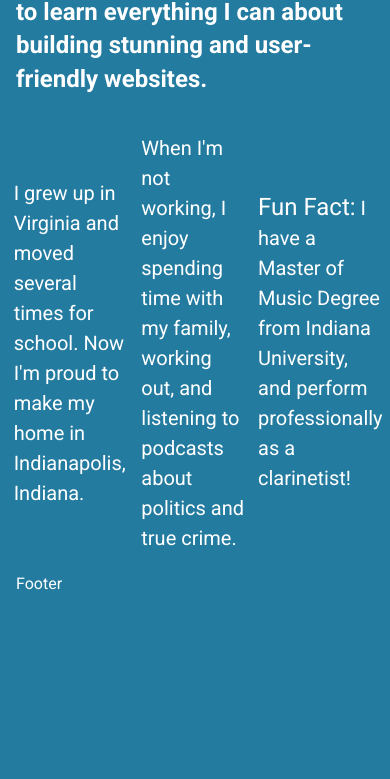
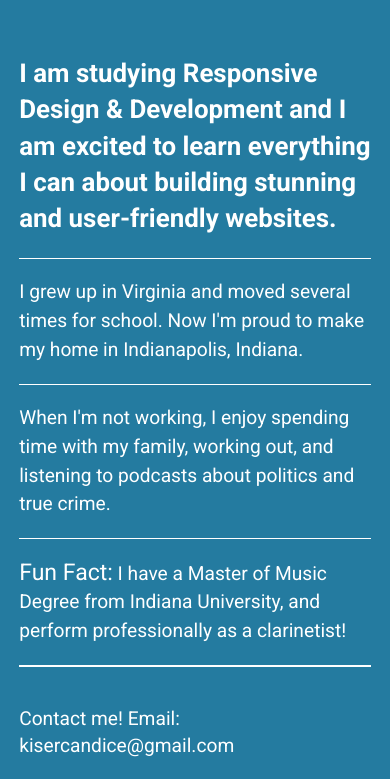
Before and after one commit to kisercandice/206-flexbox-layout, a plain HTML site: page index.html in a window 390 px wide. Shown: the part 224-1003 px from the top of the page. Before the commit the page ends 876 px from the top, so only its background shows below. Drawn offline with nearby package versions, Linux system fonts and the light colour scheme.

Commit message:
Added footer and adjusted media queries

```diff
--- a/css/main.css
+++ b/css/main.css
@@ -104,82 +104,74 @@ html {
 body {
   font-family: 'Roboto', sans-serif;
   padding: 0 2em;
-  font-size: 1em;
+  font-size: 1.2em;
   height: 100%;
   color: #fff;
+  display: flex;
+  justify-content: center;
+}
+
+.flex-container {
+  /*set display to flex and vertically & horizontally align by setting justify-content and align-items to center, and set flex-flow to row wrap*/
+  display:flex;
+  flex-flow: row wrap;
+  justify-content: space-between;
+  max-width: 1200px;
 }
 
 header,
 footer {
   background-color: #247ba0;
-  height: auto;
   width: 100%;
+  display: flex;
+  justify-content: flex-start;
+}
+
+header h1{
+ font-family: 'Yeseva One', serif;
+ font-size: 3em;
 }
 
 main {
   background-color: #247ba0;
-  height: 200px;
   width: 100%;
+  display: flex;
+  justify-content: center;
+  border-bottom: 1px solid #fff;
 }
 
-header,
-footer,
-main {
-  /*set display to flex and vertically & horizontally align by setting justify-content and align-items to center*/
-  display:flex;
-  justify-content:flex-start;
-  align-items: center;
-
+main h2{
+  font-size: 1.35em;
 }
 
-#div-1,
-#div-2,
-#div-3 {
-  display: flex;
-  justify-content: center;
-  align-items: center;
-  color: #fff;
-  line-height: 1.5em;
-  font-size: 1.25em;
-  height: auto;
+footer{
+  border-top: 1px solid #fff;
 }
 
 .wrapper span {
-  font-family: 'Lora', sans-serif;
   font-size: 1.3em;
-}
-
-.flex-container {
-  /*set display to flex and vertically & horizontally align by setting justify-content and align-items to center, and set flex-flow to row wrap*/
-  display:flex;
-  justify-content: center;
-  align-items: center;
-  flex-flow: row wrap;
-  justify-content: space-between;
 }
 
 .flex-items {
   /*set display to flex and vertically & horizontally align by setting justify-content and align-items to center*/
-  color: #fff;
+
   line-height: 1.5em;
   font-size: 1em;
   background-color: #247ba0;
-  width: 30%;
-  height: auto;
   display:flex;
   justify-content: center;
   align-items: center;
+  border-bottom: 1px solid #fff;
 }
-h1{
-  font-family: 'Yeseva One', serif;
-  font-size: 2.75em;
-}
+
 p span{
   font-size: 1.2em;
   weight: bold;
 }
 
-
+footer p{
+  padding-top: 20px;
+}
 
 /* ==========================================================================
    Helper classes
@@ -268,14 +260,17 @@ p span{
 }
 
 @media (min-width: 1200px) {
-  #div-1,
-  #div-2{
+  .flex-items{
+    flex-basis: 30%;
+    border-bottom: none;
       /* set your flex value to 1 50% */
   }
-
-  #div-3 {
+  #div-2 p {
+    border-left: 1px solid #fff;
+    border-right: 1px solid #fff;
+    padding: 0 40px;
+  }
     /* set your flex value to 1 100% */
-  }
 }
 
 @media print,
--- a/index.html
+++ b/index.html
@@ -40,7 +40,9 @@
                 <p><span>Fun Fact:</span>
                    I have a Master of Music Degree from Indiana University, and perform professionally as a clarinetist!</p>
             </div>
-            <footer>Footer</footer>
+            <footer>
+                <p>Contact me! Email: kisercandice@gmail.com</p>
+            </footer>
         </section>
 
         <script src="https://ajax.googleapis.com/ajax/libs/jquery/1.11.3/jquery.min.js"></script>
```
